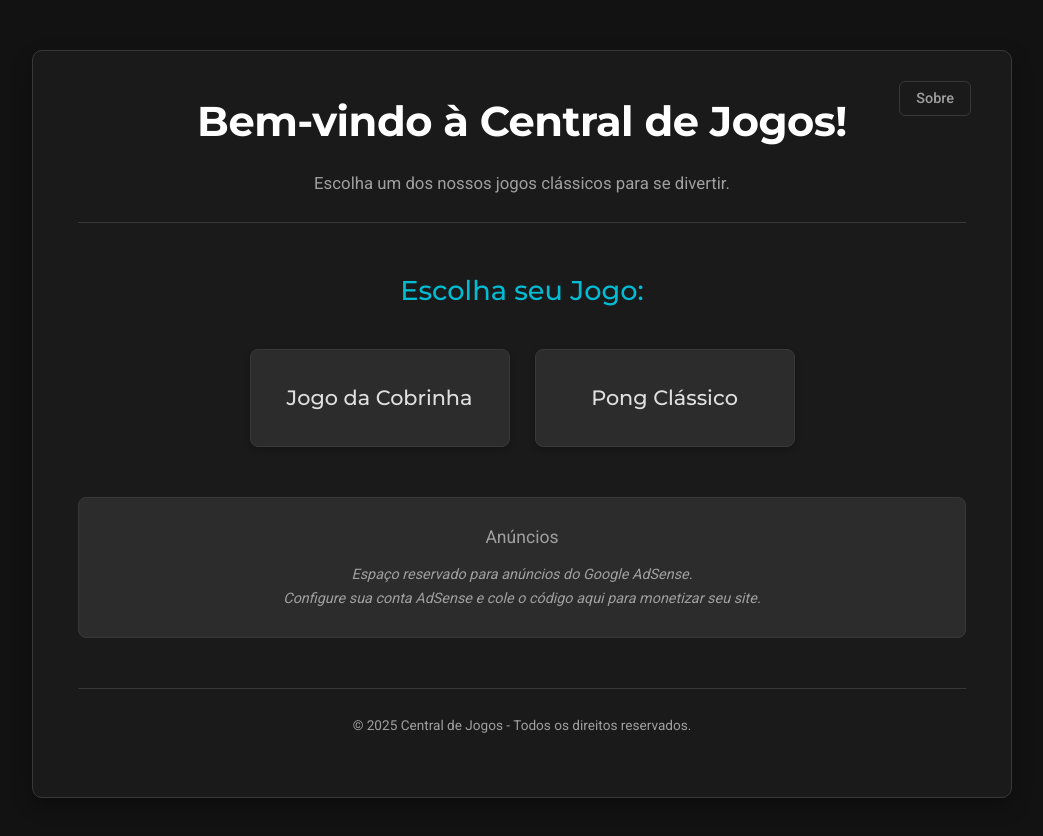
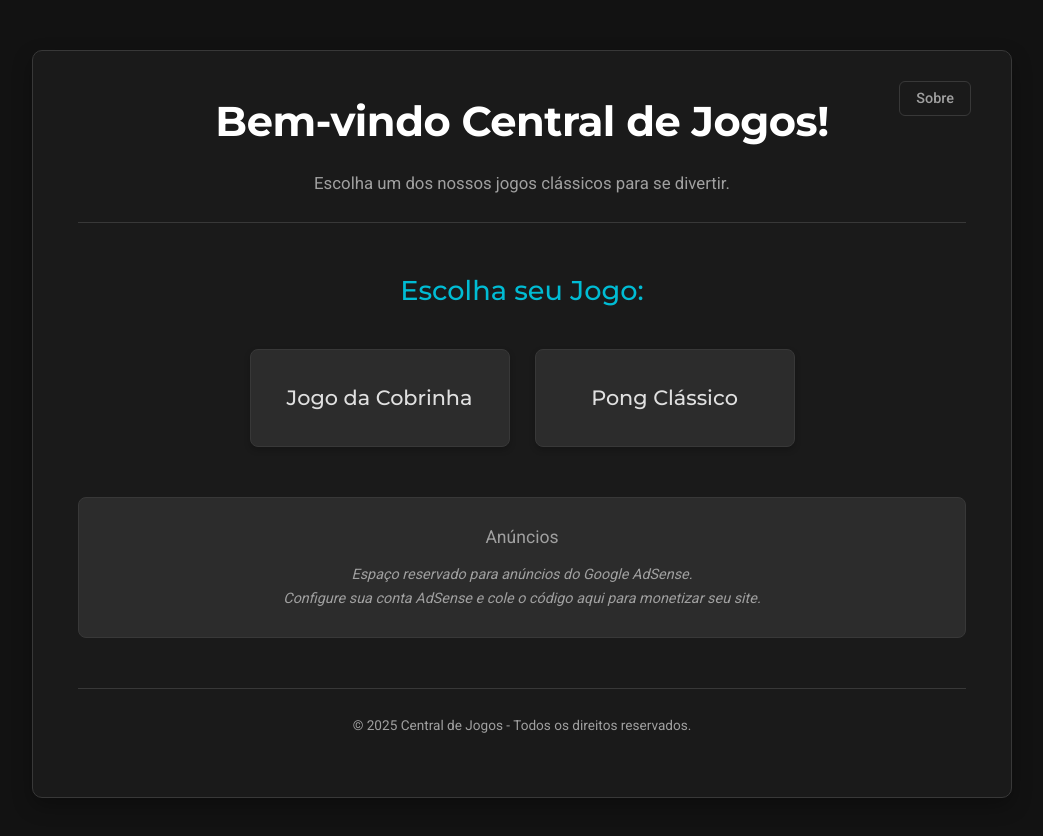
Before and after one commit to mizykkj/Grana-No-Bolso, a plain HTML site: page index.html in a window 1280 px wide. Shown: the whole page, without its empty margins (118-1161 px from the left). Drawn offline with Linux system fonts and the light colour scheme.

Commit message:
Update index.html

```diff
--- a/index.html
+++ b/index.html
@@ -12,7 +12,7 @@
     <div class="container">
         <button id="aboutButton" class="about-button">Sobre</button>
         <header>
-            <h1>Bem-vindo à Central de Jogos!</h1>
+            <h1>Bem-vindo Central de Jogos!</h1>
             <p>Escolha um dos nossos jogos clássicos para se divertir.</p>
         </header>
 
```
